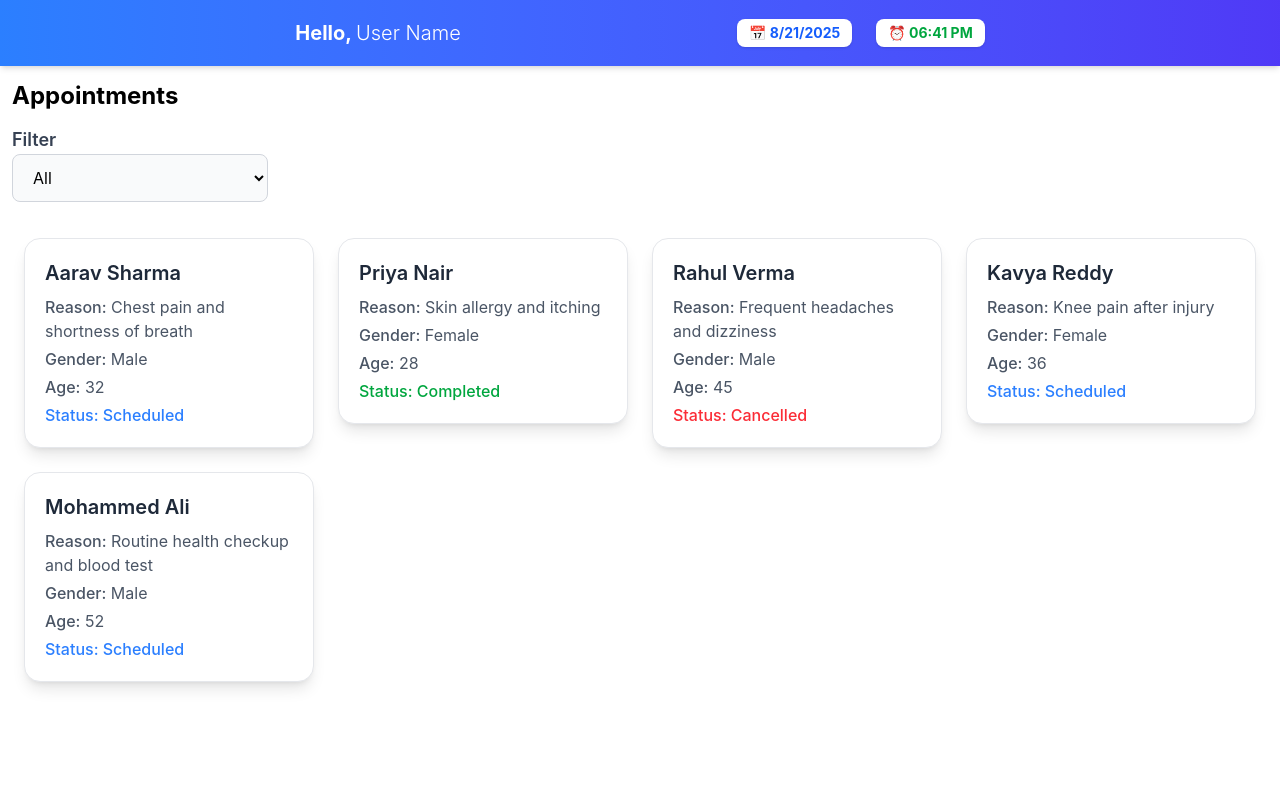
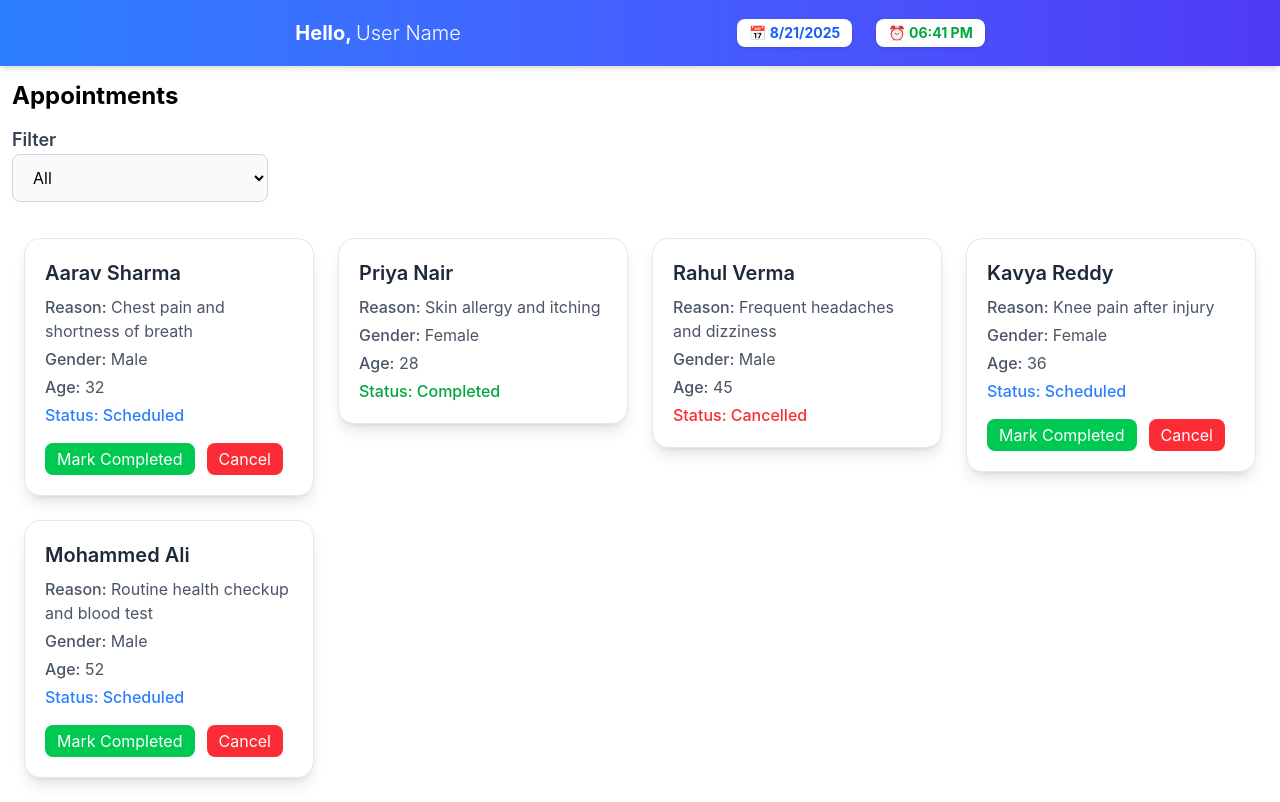
Before and after one commit to Padmakumar18/Hospital-management, a React (Create React App) app in the folder frontend/app/: page /home in a window 1280 px wide. Built offline with nearby package versions, Linux system fonts and the light colour scheme.

Commit message:
Code updated

```diff
--- a/frontend/app/src/components/roles/Doctor.js
+++ b/frontend/app/src/components/roles/Doctor.js
@@ -1,20 +1,27 @@
 import React, { useState } from "react";
-import { appointments } from "../mockData/appointments";
+import { appointments as initialAppointments } from "../mockData/appointments";
 import PatientCard from "./components/PatientCard";
 import { motion, AnimatePresence } from "framer-motion";
 import "./style/Doctor.css";
 
 const Doctor = () => {
   const [filter, setFilter] = useState("");
+  const [appointmentData, setAppointmentData] = useState(initialAppointments);
 
   const handleInputChange = (e) => {
     setFilter(e.target.value);
   };
 
+  const handleStatusChange = (id, newStatus) => {
+    setAppointmentData((prev) =>
+      prev.map((a) => (a.id === id ? { ...a, status: newStatus } : a))
+    );
+  };
+
   const filteredAppointments =
     filter === ""
-      ? appointments
-      : appointments.filter((a) => a.status === filter);
+      ? appointmentData
+      : appointmentData.filter((a) => a.status === filter);
 
   const containerVariants = {
     hidden: { opacity: 0 },
@@ -55,10 +62,10 @@ const Doctor = () => {
 
       <div className="appointments p-3">
         <p className="font-bold appointments-para">Appointments</p>
+        <div>
           <label className="block text-lg font-semibold text-gray-700 mt-3">
             Filter
           </label>
-
           <select
             name="role"
             value={filter}
@@ -71,8 +78,8 @@ const Doctor = () => {
             <option value="Cancelled">Cancelled</option>
           </select>
         </div>
+      </div>
 
-      {/* Animated container */}
       <motion.div
         className="grid grid-cols-1 sm:grid-cols-2 lg:grid-cols-4 gap-6 p-6"
         variants={containerVariants}
@@ -88,7 +95,10 @@ const Doctor = () => {
               layout
               transition={{ duration: 0.4 }}
             >
-              <PatientCard patient={patient} />
+              <PatientCard
+                patient={patient}
+                onStatusChange={handleStatusChange}
+              />
             </motion.div>
           ))}
         </AnimatePresence>
--- a/frontend/app/src/components/roles/components/PatientCard.js
+++ b/frontend/app/src/components/roles/components/PatientCard.js
@@ -1,13 +1,12 @@
 import React from "react";
 
-const PatientCard = ({ patient }) => {
-  // dynamic color for status
+const PatientCard = ({ patient, onStatusChange }) => {
   const statusColor =
     patient.status === "Cancelled"
       ? "text-red-500"
       : patient.status === "Completed"
       ? "text-green-600"
-      : "text-blue-500"; // Scheduled
+      : "text-blue-500";
 
   return (
     <div className="max-w-sm w-full bg-white shadow-lg rounded-2xl p-5 border border-gray-200 hover:shadow-xl transition-all duration-300">
@@ -24,6 +23,24 @@ const PatientCard = ({ patient }) => {
         <span className="font-medium">Age:</span> {patient.age}
       </p>
       <p className={`font-medium ${statusColor}`}>Status: {patient.status}</p>
+
+      {/* Action Buttons (only show if Scheduled) */}
+      {patient.status === "Scheduled" && (
+        <div className="mt-4 flex space-x-3">
+          <button
+            onClick={() => onStatusChange(patient.id, "Completed")}
+            className="bg-green-500 text-white px-3 py-1 rounded-lg hover:bg-green-600 transition"
+          >
+            Mark Completed
+          </button>
+          <button
+            onClick={() => onStatusChange(patient.id, "Cancelled")}
+            className="bg-red-500 text-white px-3 py-1 rounded-lg hover:bg-red-600 transition"
+          >
+            Cancel
+          </button>
+        </div>
+      )}
     </div>
   );
 };
```
Lines whose indentation alone changed are shown as unchanged.
